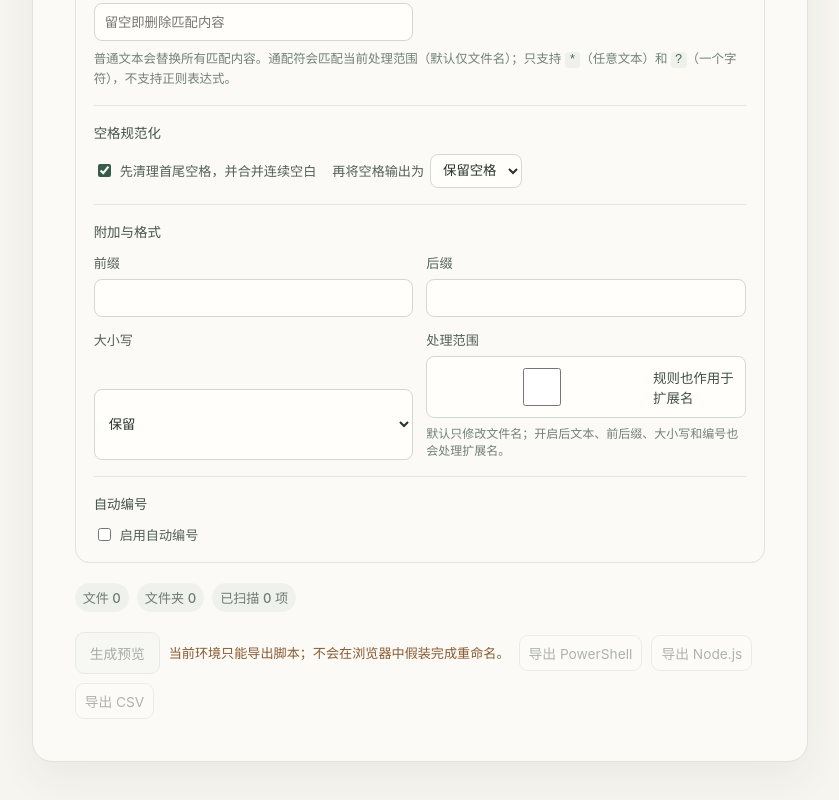
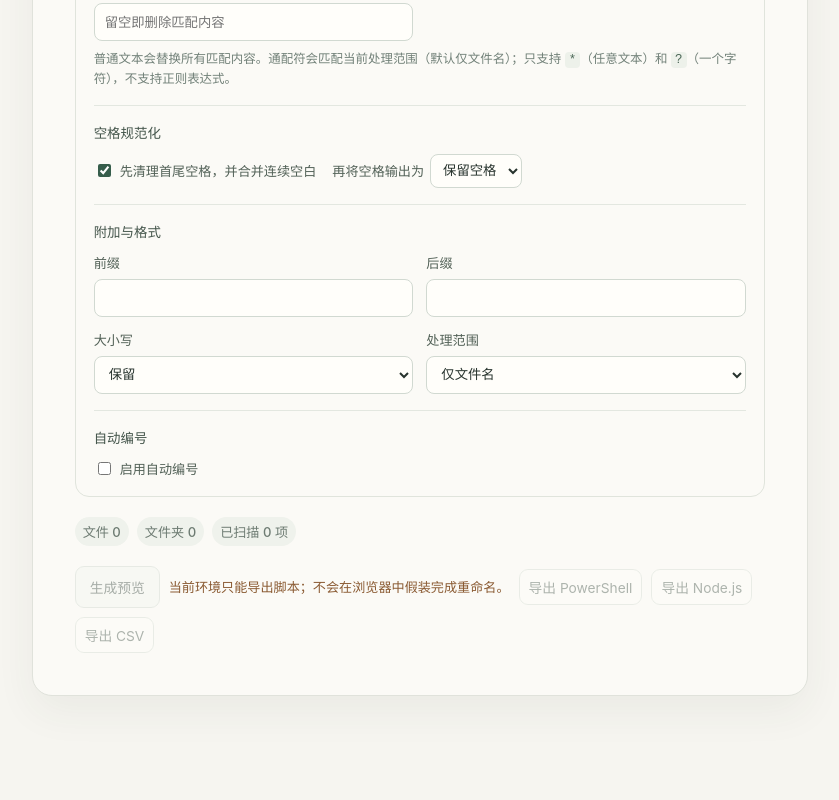
Before and after one commit to MrO-O/SlowTools, a React (Vite) app: page / in a window 1280 px wide. Shown: the part 989-1789 px from the top of the page, without its empty margins (422-1261 px from the left). After the commit the page ends 1737 px from the top, so only its background shows below. Built offline with nearby package versions, Linux system fonts and the light colour scheme.

Commit message:
fix: simplify renamer scope controls

```diff
--- a/src/styles/app.css
+++ b/src/styles/app.css
@@ -110,12 +110,11 @@ textarea.folder-tree-result { min-height: 320px; resize: vertical; background: #
 .rules-grid label, .checkbox-row label { color: #526157; font-size: 0.82rem; }
 .rules-grid label { display: grid; gap: 7px; font-weight: 700; }
 .rules-grid input, .rules-grid select, .checkbox-row input[type="number"] { width: 100%; min-height: 38px; padding: 8px 10px; border: 1px solid #d1d9d1; border-radius: 8px; background: #fffefa; color: #27332d; }
-.extension-scope > span { display: flex; align-items: center; gap: 7px; min-height: 38px; padding: 8px 10px; border: 1px solid #d1d9d1; border-radius: 8px; background: #fffefa; color: #405148; font-size: 0.84rem; font-weight: 500; }
-.extension-scope small { color: #718078; font-size: 0.75rem; font-weight: 500; line-height: 1.45; }
 .rename-rules .checkbox-row { margin-top: 15px; padding-top: 14px; border-top: 1px solid #e3e7e0; }
 .rule-group .checkbox-row { margin: 0; padding: 0; border: 0; }
 .rename-rules .checkbox-row label { font-weight: 500; }
 .rename-rules .checkbox-row label:has(input[type="number"]) { display: grid; min-width: 85px; }
+.rename-rules .checkbox-row label.number-field { display: grid; min-width: 105px; }
 .rename-rules .checkbox-row select { min-height: 34px; padding: 6px 8px; border: 1px solid #d1d9d1; border-radius: 8px; background: #fffefa; color: #27332d; }
 .renamer-actions { display: flex; flex-wrap: wrap; align-items: center; gap: 9px; }
 .execution-note { color: #8a5a32; font-size: 0.82rem; }
--- a/src/tools/batch-renamer/BatchRenamerTool.tsx
+++ b/src/tools/batch-renamer/BatchRenamerTool.tsx
@@ -270,7 +270,7 @@ export function BatchRenamerTool() {
             <label>前缀<input value={settings.prefix} onChange={(event) => updateSetting('prefix', event.target.value)} /></label>
             <label>后缀<input value={settings.suffix} onChange={(event) => updateSetting('suffix', event.target.value)} /></label>
             <label>大小写<select value={settings.caseMode} onChange={(event) => updateSetting('caseMode', event.target.value as RenameRules['caseMode'])}><option value="keep">保留</option><option value="lower">统一小写</option><option value="upper">统一大写</option></select></label>
-            <label className="extension-scope">处理范围<span><input type="checkbox" checked={settings.modifyExtension} onChange={(event) => updateSetting('modifyExtension', event.target.checked)} />规则也作用于扩展名</span><small>默认只修改文件名；开启后文本、前后缀、大小写和编号也会处理扩展名。</small></label>
+            <label>处理范围<select value={settings.modifyExtension ? 'all' : 'name'} onChange={(event) => updateSetting('modifyExtension', event.target.value === 'all')}><option value="name">仅文件名</option><option value="all">文件名和扩展名</option></select></label>
           </div>
         </div>
 
@@ -278,7 +278,7 @@ export function BatchRenamerTool() {
           <h4>自动编号</h4>
           <div className="checkbox-row" role="group" aria-label="自动编号规则">
             <label><input type="checkbox" checked={settings.numberingEnabled} onChange={(event) => updateSetting('numberingEnabled', event.target.checked)} />启用自动编号</label>
-            {settings.numberingEnabled && <><label>起始数字<input type="number" value={settings.numberStart} onChange={(event) => updateSetting('numberStart', Number(event.target.value))} /></label><label>位数<input type="number" min="1" max="12" value={settings.numberPadding} onChange={(event) => updateSetting('numberPadding', Number(event.target.value))} /></label><label>插入位置<select value={settings.numberPosition} onChange={(event) => updateSetting('numberPosition', event.target.value as RenameRules['numberPosition'])}><option value="prefix">文件名前</option><option value="suffix">文件名后</option></select></label></>}
+            {settings.numberingEnabled && <><label>起始数字<input type="number" value={settings.numberStart} onChange={(event) => updateSetting('numberStart', Number(event.target.value))} /></label><label>位数<input type="number" min="1" max="12" value={settings.numberPadding} onChange={(event) => updateSetting('numberPadding', Number(event.target.value))} /></label><label className="number-field">插入位置<select value={settings.numberPosition} onChange={(event) => updateSetting('numberPosition', event.target.value as RenameRules['numberPosition'])}><option value="prefix">文件名前</option><option value="suffix">文件名后</option></select></label></>}
           </div>
         </div>
       </section>
```
